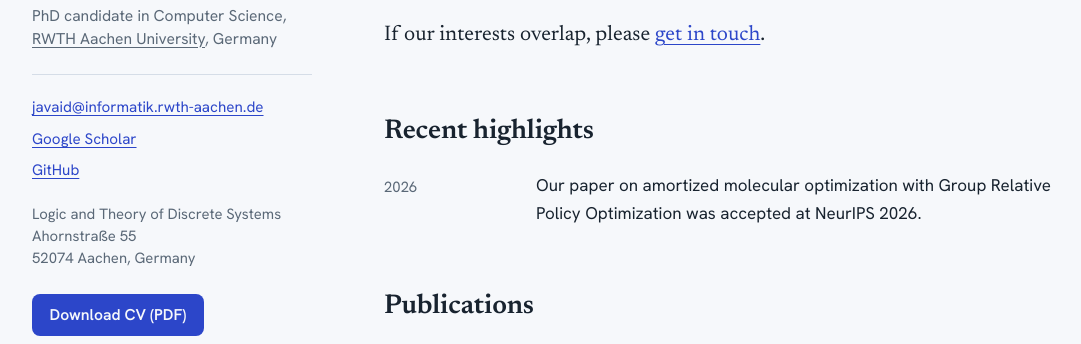
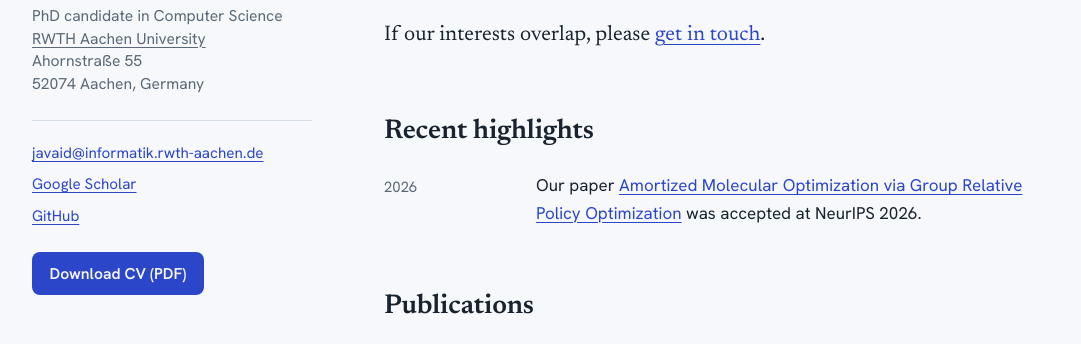
Before and after one commit to mbinjavaid/mbinjavaid.github.io, a plain HTML site: page index.html in a window 1280 px wide. Shown: the part 445-789 px from the top of the page, without its empty margins (80-1161 px from the left). Drawn offline with Linux system fonts and the light colour scheme.

Commit message:
Add files via upload

```diff
--- a/index.html
+++ b/index.html
@@ -52,8 +52,10 @@
       <div>
         <h1>Muhammad bin Javaid</h1>
         <p class="role">
-          PhD candidate in Computer Science,
-          <a href="https://www.rwth-aachen.de/">RWTH Aachen University</a>, Germany
+          PhD candidate in Computer Science<br>
+          <a href="https://www.rwth-aachen.de/">RWTH Aachen University</a><br>
+          Ahornstraße 55<br>
+          52074 Aachen, Germany
         </p>
       </div>
 
@@ -67,12 +69,6 @@
         <li><a href="https://openreview.net/profile?id=YOUR-ID">OpenReview</a></li>
         -->
       </ul>
-
-      <address class="lab">
-        Logic and Theory of Discrete Systems<br>
-        Ahornstraße 55<br>
-        52074 Aachen, Germany
-      </address>
 
       <a class="cv-button" href="cv.pdf">Download CV (PDF)</a>
     </header>
@@ -155,7 +151,7 @@
         <h2>Recent highlights</h2>
         <div class="row">
           <div class="when">2026</div>
-          <p>Our paper on amortized molecular optimization with Group Relative Policy Optimization was accepted at NeurIPS 2026.</p>
+          <p>Our paper <a href="https://arxiv.org/abs/2602.12162">Amortized Molecular Optimization via Group Relative Policy Optimization</a> was accepted at NeurIPS 2026.</p>
         </div>
       </section>
 
@@ -175,7 +171,7 @@
             <p class="venue"><em>Advances in Neural Information Processing Systems</em>, 2026</p>
             <p class="note">* co-first authors</p>
             <p class="links">
-              <a href="https://openreview.net/forum?id=BueyrCFsnx">OpenReview</a>
+              <a href="https://arxiv.org/abs/2602.12162">arXiv</a>
               <!-- <a href="https://github.com/mbinjavaid/REPO">Code</a> -->
               <!-- <a href="#">Poster</a> -->
             </p>
--- a/style.css
+++ b/style.css
@@ -159,14 +159,6 @@ button:focus-visible {
 
 .contact a {
   overflow-wrap: anywhere;
-}
-
-.lab {
-  margin: 1.25rem 0 0;
-  font-style: normal;
-  color: var(--muted);
-  font-size: 0.93rem;
-  line-height: 1.5;
 }
 
 .cv-button {
@@ -384,7 +376,7 @@ footer {
   }
 
   .sidebar .portrait {
-    grid-row: 1 / span 4;
+    grid-row: 1 / span 3;
   }
 
   .sidebar h1 {
```
